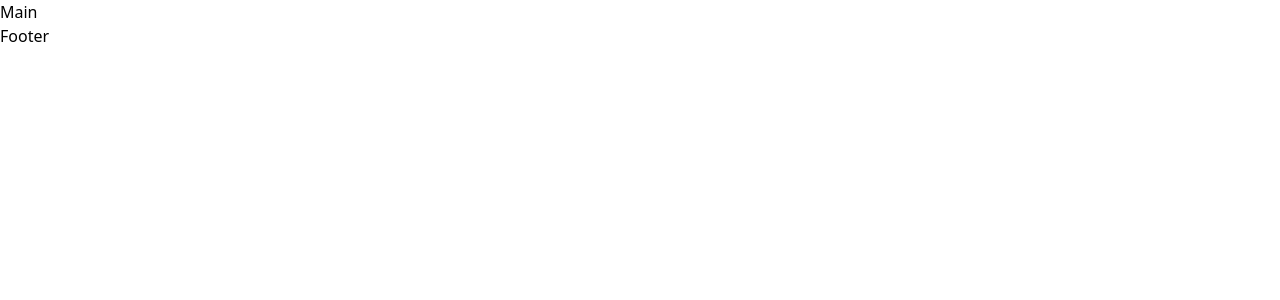
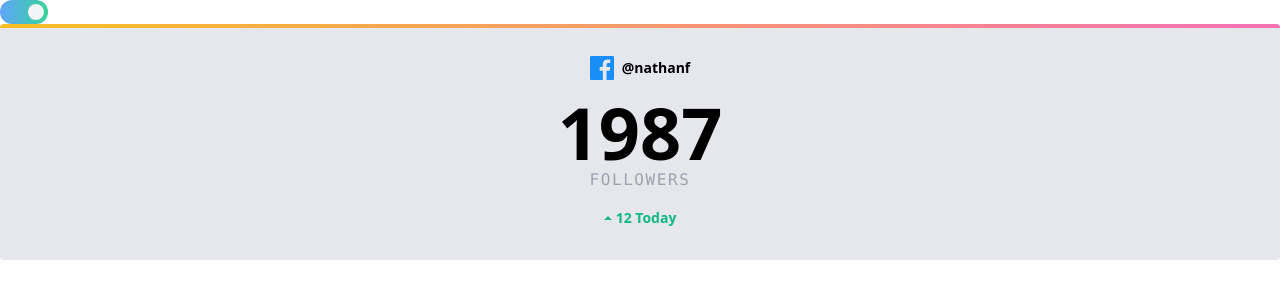
Before and after one commit to WilfredoHQ/next-social-media-dashboard, a Next.js app: page / in a window 1280 px wide. Shown: the top 300 px of the page. Built offline with nearby package versions, Linux system fonts and the light colour scheme.

Commit message:
alista la pagina inicial y el darkmode

```diff
--- a/pages/index.js
+++ b/pages/index.js
@@ -1,14 +1,134 @@
+import { useState } from "react";
 import Head from "next/head";
+import Icon from "components/atoms/Icon";
+import DarkModeSwitch from "components/atoms/DarkModeSwitch";
+import FollowerTotalCard from "components/molecules/FollowerTotalCard";
 
 export const Home = () => {
+  const [isDark, setIsDark] = useState(false);
+
+  const followers = {
+    total: [
+      {
+        nickname: "@nathanf",
+        icon: "facebook",
+        total: "1987",
+        title: "Followers",
+        quantity: "12",
+        isComingDown: false,
+        topLine: "bg-blue-500",
+      },
+      {
+        nickname: "@nathanf",
+        icon: "twitter",
+        total: "1044",
+        title: "Followers",
+        quantity: "99",
+        isComingDown: false,
+        topLine: "bg-blue-400",
+      },
+      {
+        nickname: "@realnathanf",
+        icon: "instagram",
+        total: "11k",
+        title: "Followers",
+        quantity: "1099",
+        isComingDown: false,
+        topLine: "bg-gradient-to-r from-yellow-400 to-pink-400",
+      },
+      {
+        nickname: "Nathan F.",
+        icon: "youtube",
+        total: "8239",
+        title: "Subscribers",
+        quantity: "144",
+        isComingDown: true,
+        topLine: "bg-red-600",
+      },
+    ],
+    overview: [
+      {
+        title: "Page Views",
+        icon: "facebook",
+        total: "87",
+        percentage: "3",
+        isComingDown: false,
+      },
+      {
+        title: "Likes",
+        icon: "facebook",
+        total: "52",
+        percentage: "2",
+        isComingDown: true,
+      },
+      {
+        title: "Likes",
+        icon: "instagram",
+        total: "5462",
+        percentage: "2257",
+        isComingDown: false,
+      },
+      {
+        title: "Profile Views",
+        icon: "instagram",
+        total: "52k",
+        percentage: "1375%",
+        isComingDown: false,
+      },
+      {
+        title: "Retweets",
+        icon: "twitter",
+        total: "117",
+        percentage: "303",
+        isComingDown: false,
+      },
+      {
+        title: "Likes",
+        icon: "twitter",
+        total: "507",
+        percentage: "553",
+        isComingDown: false,
+      },
+      {
+        title: "Likes",
+        icon: "youtube",
+        total: "107",
+        percentage: "19",
+        isComingDown: true,
+      },
+      {
+        title: "Total Views",
+        icon: "youtube",
+        total: "1407",
+        percentage: "12",
+        isComingDown: true,
+      },
+    ],
+  };
+
   return (
-    <div>
-      <Head>
-        <title>Frontend Mentor | [Challenge Name Here]</title>
-        <link rel="icon" href="/favicon-32x32.png" />
-      </Head>
-      <main>Main</main>
-      <footer>Footer</footer>
+    <div className={isDark && "dark"}>
+      <div className=" dark:bg-gray-900 min-h-screen">
+        <Head>
+          <title>Frontend Mentor | [Challenge Name Here]</title>
+          <link rel="icon" href="/favicon-32x32.png" />
+        </Head>
+        <main>
+          <DarkModeSwitch
+            isDark={isDark}
+            onClick={() => setIsDark((prevState) => !prevState)}
+          />
+          <FollowerTotalCard
+            nickname="@nathanf"
+            icon={<Icon svg="facebook" classes="w-6 mr-2" />}
+            total="1987"
+            title="Followers"
+            quantity="12"
+            isComingDown={false}
+            topLine="bg-gradient-to-r from-yellow-400 to-pink-400"
+          />
+        </main>
+      </div>
     </div>
   );
 };
```
